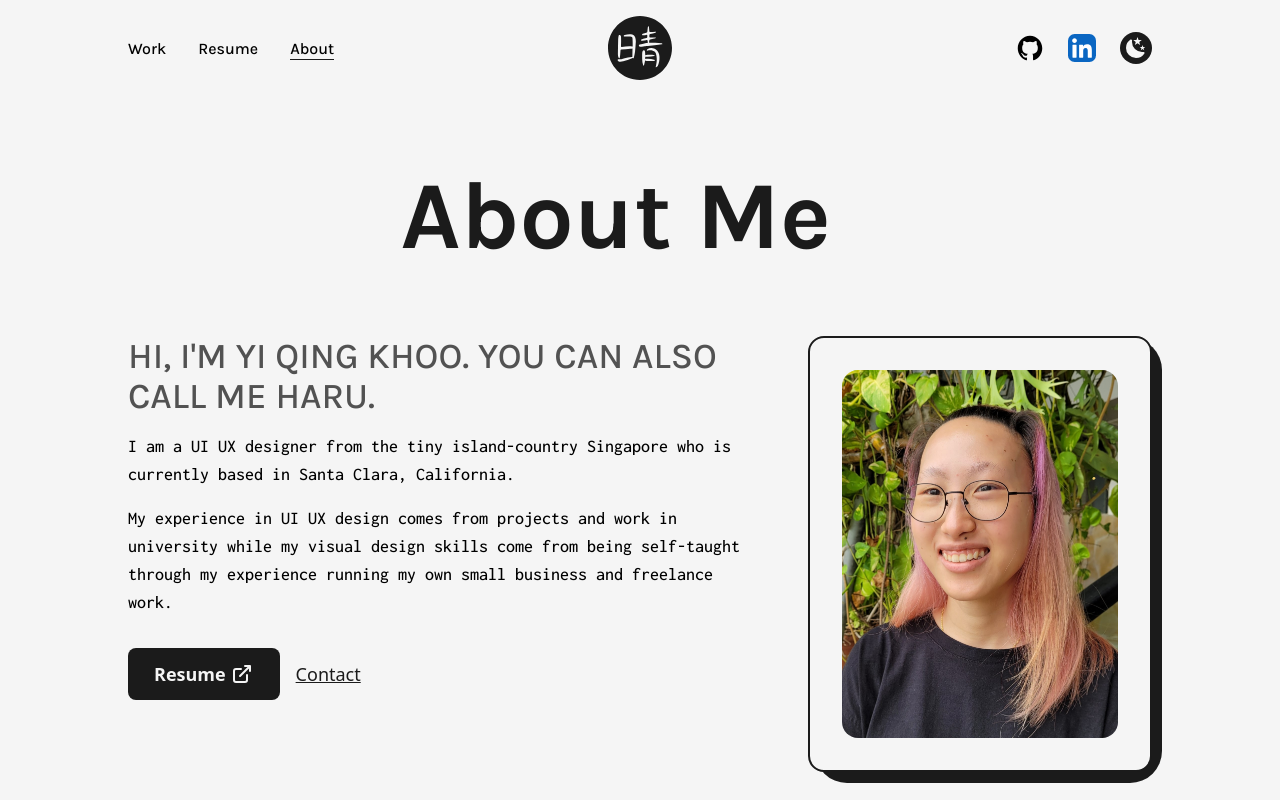
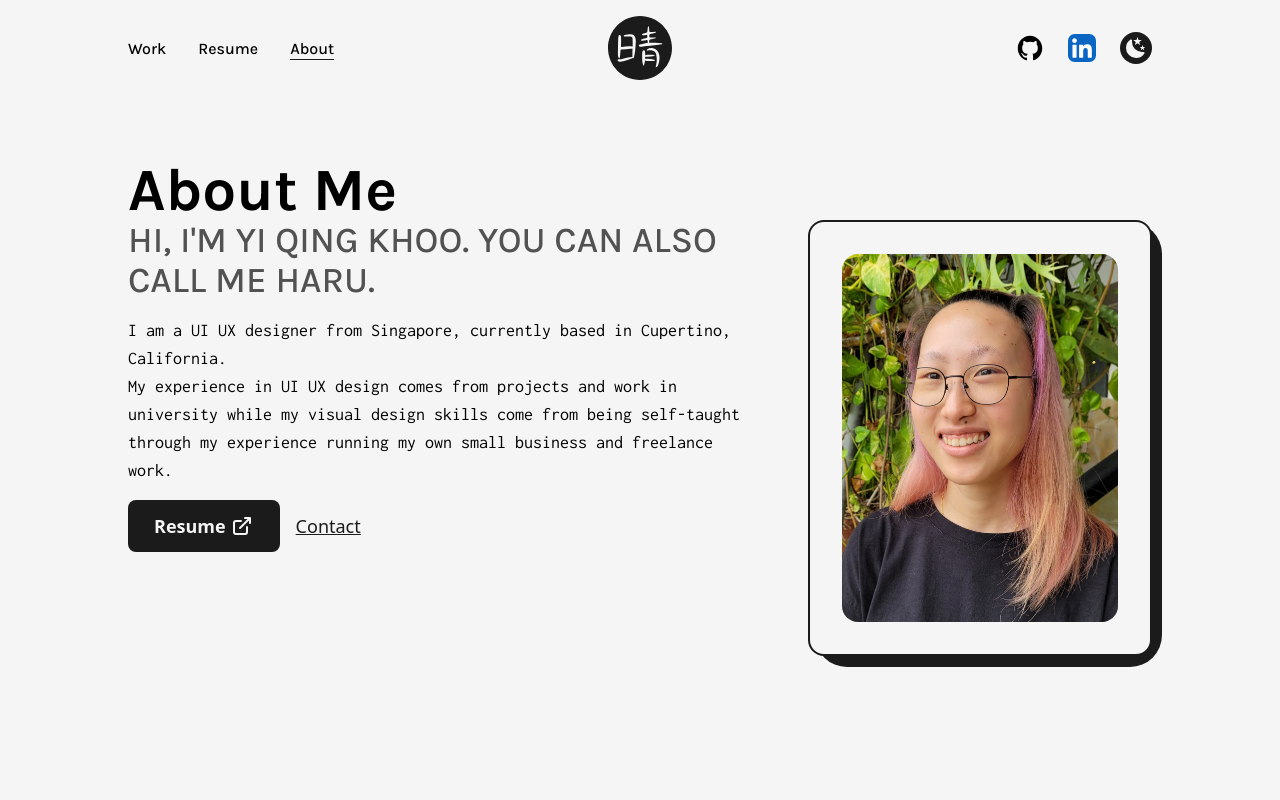
Before and after one commit to YiQingK/portfolio, a Next.js app: page /about in a window 1280 px wide. Shown: the top 800 px of the page. Built offline with nearby package versions, Linux system fonts and the light colour scheme.

Commit message:
edited about page abit

```diff
--- a/src/pages/about.js
+++ b/src/pages/about.js
@@ -42,17 +42,14 @@ const about = () => {
 			</Head>
 			<main className="flex w-full flex-col items-center justify-center dark:text-light">
 				<Layout className="pt-16">
-					<AnimatedText text="About Me " className="mb-16 lg:!text-7xl sm:!text-6xl xs:!text-4xl sm:mb-8" />
+					<h1>About Me</h1>
 					<div className="grid w-full grid-cols-8 gap-16 sm:gap-8">
-						<div className="col-span-5 flex flex-col items-start justify-start xl:col-span-4 md:order-2 md:col-span-8">
+						<div className="col-span-5 flex flex-col items-start xl:col-span-4 md:order-2 md:col-span-8">
 							<h2 className="mb-4 uppercase text-dark/75 dark:text-light/75">
 								Hi, I'm Yi Qing Khoo. You can also call me Haru.
 							</h2>
-							<p className="font-medium">
-								I am a UI UX designer from the tiny island-country Singapore who is currently based in
-								Santa Clara, California.
-							</p>
-							<p className="font-medium my-4">
+							<p>I am a UI UX designer from Singapore, currently based in Cupertino, California.</p>
+							<p>
 								My experience in UI UX design comes from projects and work in university while my visual
 								design skills come from being self-taught through my experience running my own small
 								business and freelance work.
```
Also changed, not shown: 1 other file (tests, documents, lock files or other folders).
